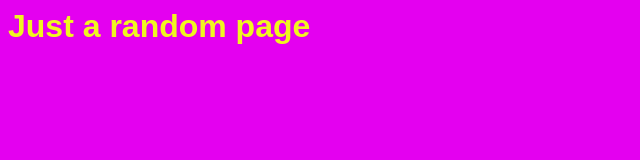
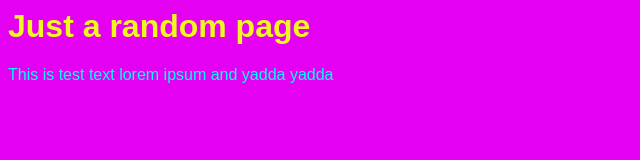
Before and after one commit to nothumanresources/coursetestpageyadayada, a plain HTML site: page index.html in a window 1280 px wide. Shown: the whole page, without its empty margins (0-640 px from the left). Drawn offline with Linux system fonts and the light colour scheme.

Commit message:
small addition to index and style and uploading them on one git add

```diff
--- a/index.html
+++ b/index.html
@@ -5,5 +5,6 @@
     </head>
     <body>
         <h1>Just a random page</h1>
+        <p>This is test text lorem ipsum and yadda yadda</p>
     </body>
 </html>
--- a/style.css
+++ b/style.css
@@ -5,3 +5,6 @@ body {
 h1 {
     color: #f0f620;
 }
+p {
+    color: #00ffff;
+}
```
